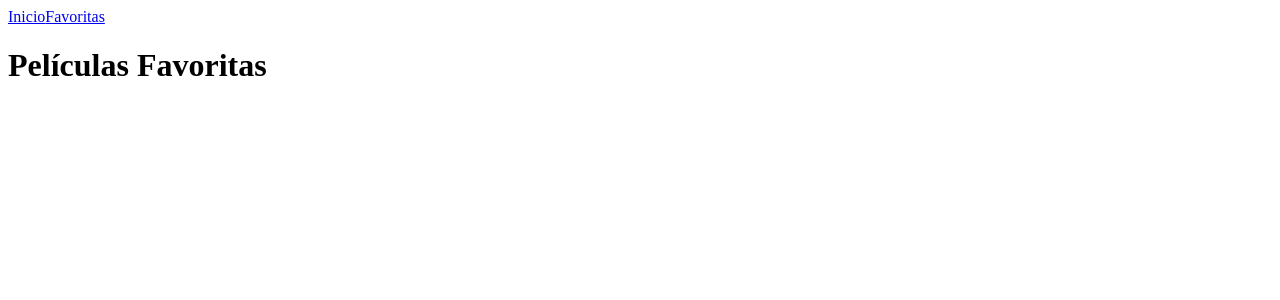
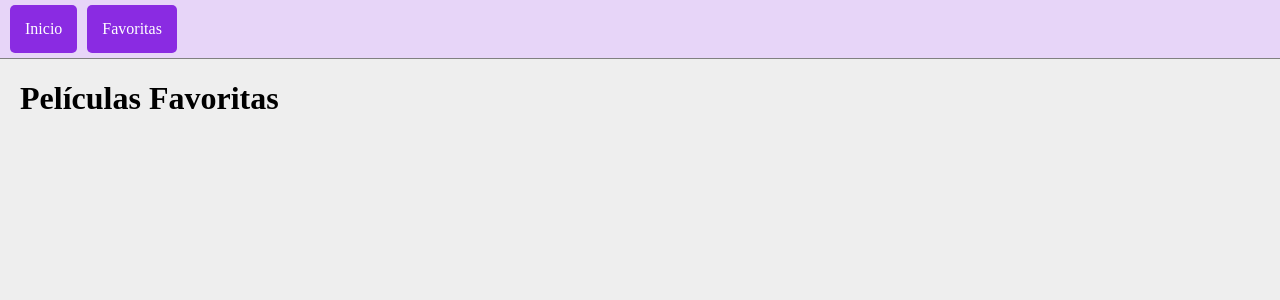
Before and after one commit to Fedexaz/Peliculas-React, a React (Create React App) app: page /favoritas in a window 1280 px wide. Shown: the top 300 px of the page. Built offline with nearby package versions, Linux system fonts and the light colour scheme.

Commit message:
Mejorado el sistema de agregar a favoritos, tambien empecé a agregar estilos

```diff
--- a/src/components/Favoritas.jsx
+++ b/src/components/Favoritas.jsx
@@ -1,7 +1,26 @@
 import React from 'react';
+import { useSelector } from 'react-redux';
+
+import './favoritas.css'
 
 function Favoritas () {
-  return (<h1>Películas Favoritas</h1>)
+  const favs = useSelector(state => state.favoritas)
+
+  return (
+    <div className='cuerpoFavoritas'>
+      <h1>Películas Favoritas</h1>
+      <div className='contenedorFavoritas'>
+        {
+          favs.map((e) => {
+            return <div key={e.id} className='peliFavorita'>
+                <img src={e.poster} alt={e.title}/>
+                <h3>{e.title} ({e.year})</h3>
+              </div>
+          })
+        }
+      </div>
+    </div>
+  )
 }
 
 export default Favoritas;
--- a/src/components/NavBar.jsx
+++ b/src/components/NavBar.jsx
@@ -1,12 +1,13 @@
 import React from 'react';
+import './navbar.css'
 import { NavLink } from 'react-router-dom';
 
 function NavBar () {
     return(
     <>
     <nav className="navBar">
-      <NavLink to="/">Inicio</NavLink>
-      <NavLink to="/favoritas/">Favoritas</NavLink>
+      <NavLink to="/" className="navLink">Inicio</NavLink>
+      <NavLink to="/favoritas/" className="navLink">Favoritas</NavLink>
     </nav>
     </>
     )
--- a/src/components/Peliculas.jsx
+++ b/src/components/Peliculas.jsx
@@ -1,4 +1,4 @@
-import React, { useState } from 'react';
+import React, { useState, useEffect } from 'react';
 import { useSelector, useDispatch } from 'react-redux';
 import { mostrarPeliculas, agregarFavoritas } from '../actions/';
 
@@ -11,6 +11,13 @@ function Peliculas () {
 	let [inputPelis, setInputPelis] = useState('');
 	let [addFav, setAddFav] = useState(false);
 	let [lastAddedFav, setLastAddedFav] = useState('');
+	let [added, setAdded] = useState('');
+
+	useEffect(()=>{
+		return function (){
+			clearTimeout(added)
+		}
+	}, [added])
 
 	function handleChange (e) {
 		setInputPelis (e.target.value)
@@ -21,11 +28,11 @@ function Peliculas () {
 		dispatch (mostrarPeliculas (inputPelis))
 	}
 
-	function addFavourites(e){
+	function addFavourites(e, data){
 		setAddFav(true)
-		setLastAddedFav(e.target.id)
-		dispatch(agregarFavoritas(e.target.id))
-		setTimeout(() => { setAddFav(false) }, 3000)
+		setLastAddedFav(data.title)
+		dispatch(agregarFavoritas(data))
+		setAdded(setTimeout(() => { setAddFav(false) }, 3000))
 	}
 
 	return (
@@ -43,7 +50,7 @@ function Peliculas () {
         	return (
 				<div key={peli.imdbID}>
             	<Pelicula title={peli.Title} />
-            	<button onClick={e => addFavourites(e)} id={peli.Title}>⭐</button>
+            	<button onClick={e => addFavourites(e, {id: peli.imdbID, title: peli.Title, poster: peli.Poster, year: peli.Year})}>⭐</button>
             	</div>
           	)
         })
--- /dev/null
+++ b/src/components/favoritas.css
@@ -0,0 +1,22 @@
+.cuerpoFavoritas{
+    margin-left: 20px;
+    margin-right: 20px;
+}
+
+.contenedorFavoritas{
+    display: flex;
+    justify-content:center;
+    border-radius: 4px;
+    margin: 0;
+    padding: 0;
+}
+
+.peliFavorita{
+    margin: 0;
+    padding: 0;
+    transition: 0.4s;
+}
+
+.peliFavorita:hover{
+    transform: scale(1.01);
+}
--- /dev/null
+++ b/src/components/navbar.css
@@ -0,0 +1,27 @@
+.navBar{
+    display: flex;
+    justify-content: left;
+    padding: 5px;
+    padding-left: 10px;
+    background-color: rgb(231, 213, 248);
+    border-bottom: solid 1px grey;
+}
+
+.navLink{
+    margin-right: 10px;
+    text-decoration: none;
+    background-color: blueviolet;
+    padding: 15px;
+    border-radius: 5px;
+    color: white;
+    transition: .2s;
+}
+
+.navLink:hover{
+    background-color: rgb(89, 56, 121);
+    transform: scale(1.02);
+}
+
+.navLink:active{
+    transform: scale(0.9);
+}
--- a/src/index.css
+++ b/src/index.css
@@ -1,13 +1,7 @@
 body {
+  background-color: rgb(238, 238, 238);
   margin: 0;
-  font-family: -apple-system, BlinkMacSystemFont, 'Segoe UI', 'Roboto', 'Oxygen',
-    'Ubuntu', 'Cantarell', 'Fira Sans', 'Droid Sans', 'Helvetica Neue',
-    sans-serif;
+  font-family: 'Ubuntu';
   -webkit-font-smoothing: antialiased;
   -moz-osx-font-smoothing: grayscale;
 }
-
-code {
-  font-family: source-code-pro, Menlo, Monaco, Consolas, 'Courier New',
-    monospace;
-}
--- a/src/index.js
+++ b/src/index.js
@@ -3,12 +3,14 @@ import ReactDOM from 'react-dom';
 
 import { BrowserRouter } from 'react-router-dom';
 
-import { store } from './store/';
+import store from './store/';
 
 import { Provider } from 'react-redux';
 
 import App from './App';
 import reportWebVitals from './reportWebVitals';
+
+import './index.css'
 
 
 ReactDOM.render(
--- a/src/store/index.js
+++ b/src/store/index.js
@@ -1,5 +1,16 @@
-import { createStore, applyMiddleware } from 'redux';
-import thunk from 'redux-thunk';
-import reducer from '../reducer/';
+import { createStore, applyMiddleware, compose } from "redux";
+import reducer from "../reducer";
+import thunk from "redux-thunk";
 
-export const store = createStore (reducer, applyMiddleware(thunk));
+const composeEnhancers =
+  typeof window === 'object' &&
+  window.__REDUX_DEVTOOLS_EXTENSION_COMPOSE__ ?
+    window.__REDUX_DEVTOOLS_EXTENSION_COMPOSE__({
+    }) : compose;
+
+const enhancer = composeEnhancers(
+  applyMiddleware(thunk),
+);
+const store = createStore(reducer, enhancer);
+
+export default store;
```
